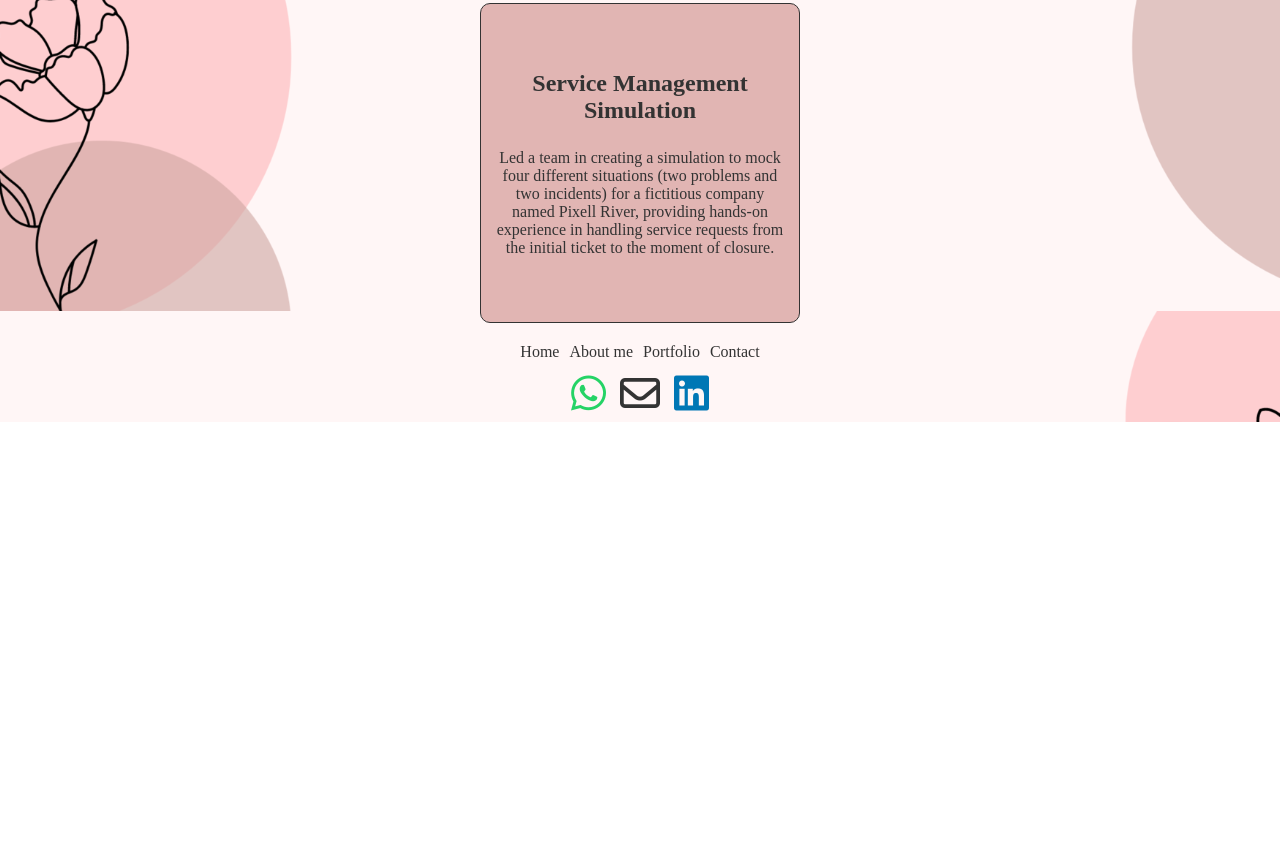
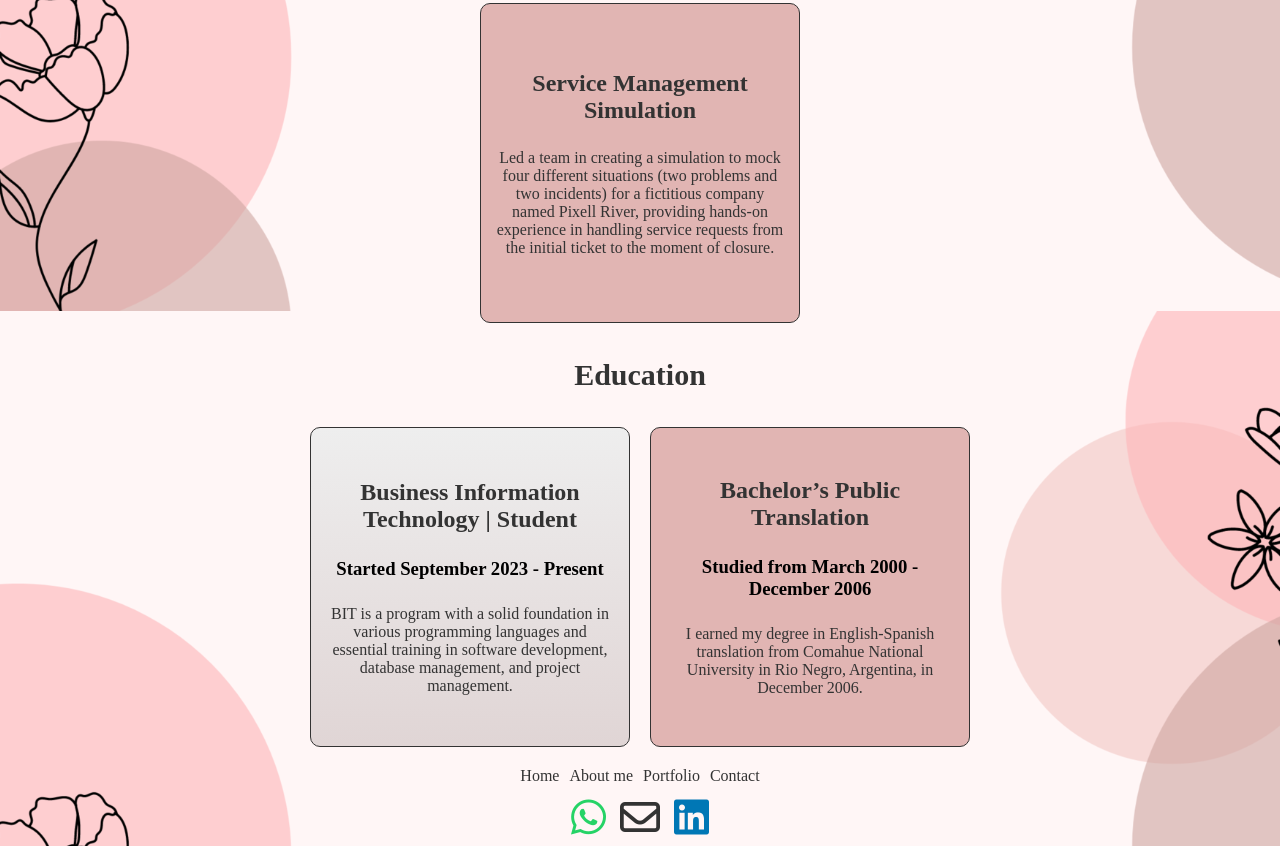
Before and after one commit to PameMartin/PameMartin.github.io, a plain HTML site: page portfolio.html in a window 1280 px wide. Shown: the part 2089-2935 px from the top of the page. Before the commit the page ends 2511 px from the top, so only its background shows below. Drawn offline with Linux system fonts and the light colour scheme; a web font is replaced by a local one.

Commit message:
Final Version My ePortfolio

```diff
--- a/portfolio.html
+++ b/portfolio.html
@@ -101,6 +101,21 @@
                         <p>Led a team in creating a simulation to mock four different situations (two problems and two incidents) for a fictitious company named Pixell River, providing hands-on experience in handling service requests from the initial ticket to the moment of closure.</p>
                     </div>
                 </div>
+            </div>
+            <div class="e_Portfolio">
+                <h1>Education</h1>
+                <div class="projects_skills">
+                    <div>
+                        <h2>Business Information Technology | Student</h2>
+                        <h3>Started September 2023 - Present</h3>
+                        <p>BIT is a program with a solid foundation in various programming languages and essential training in software development, database management, and project management.</p>
+                    </div>
+                    <div>
+                        <h2>Bachelor’s Public Translation</h2>
+                        <h3>Studied from March 2000 - December 2006</h3>
+                        <p>I earned my degree in English-Spanish translation from Comahue National University in Rio Negro, Argentina, in December 2006.</p>
+                    </div>
+                </div>
 
             </div>
         </section>
--- a/style.css
+++ b/style.css
@@ -121,6 +121,7 @@ section{
     margin: 20px auto;
     cursor: pointer;
     max-width: 100%;
+    text-align: center;
 }
 
 #about_section div:hover{
@@ -137,6 +138,9 @@ section{
 }
 #about_me_h1{
     font-size: 30px;
+}
+#about_section h2{
+    margin-bottom: 20px;
 }
 #personal_info{
     display: flex;
```
Also changed, not shown: about.html (+1 -1 lines).
